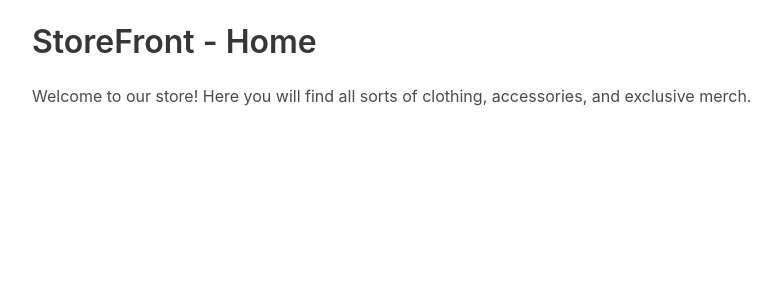
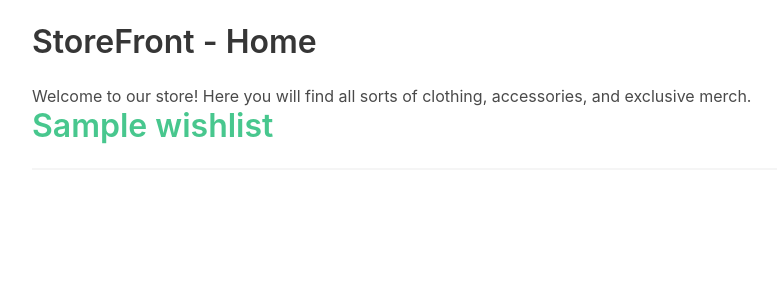
Before and after one commit to RickHayden/StoreFront, a Django app: page / in a window 1280 px wide. Shown: the part 52-352 px from the top of the page, without its empty margins (32-809 px from the left). Run offline with Django 4.2, Linux system fonts and the light colour scheme; tables that the repository leaves empty hold one stand-in row (values such as "Sample post").

Commit message:
wishlist  model

```diff
--- a/main_app/admin.py
+++ b/main_app/admin.py
@@ -1,6 +1,7 @@
 from django.contrib import admin
-from .models import Merch, Review
+from .models import Merch, Review, Wishlist
 
 # Register your models here.
 admin.site.register(Merch)
 admin.site.register(Review)
+admin.site.register(Wishlist)
--- a/main_app/models.py
+++ b/main_app/models.py
@@ -31,6 +31,14 @@
 
 
 
+class Wishlist(models.Model):
+
+    title = models.CharField(max_length = 150, default = "Wishlist")
+    content = models.ManyToManyField(Merch)
+
+    def __str__(self):
+        return self.title
+
 
 
 
--- a/main_app/static/styles/main.css
+++ b/main_app/static/styles/main.css
@@ -27,3 +27,10 @@
     background-color: hsla(0, 0%, 100%, 0.1);
     cursor: pointer;
 }
+
+img {
+    width: 100%;
+    height: 500px;
+    object-fit: cover;
+    object-position: top;
+  }
--- a/main_app/templates/home.html
+++ b/main_app/templates/home.html
@@ -1,5 +1,26 @@
 {% extends 'base.html' %}
 {% block content %}
 <h1 class="title pt-5">StoreFront - Home</h1>
-<h2>Welcome to our store! Here you will find all sorts of clothing, accessories, and exclusive merch.</h2>
+<h1>Welcome to our store! Here you will find all sorts of clothing, accessories, and exclusive merch.</h1>
+<div class="home__playlists">
+    {% for wishlist in wishlists %}
+
+        <div class="playlist mb-5">
+            <h3 class="title is-3 has-text-success">{{wishlist.title}}</h3>
+            <hr />
+
+            {% for merch in wishlist.merch.all %}
+
+                <div class="review">
+                    <span>{{forloop.counter}}</span>
+                    <span><b>{{merch.id}}</b></span>
+                    <span>{{merch.name}}</span>
+                </div>
+
+            {% endfor %}
+        </div>
+    {% empty %}
+        <div class="playlist mb-5">"There is no merchandise in this wishlist."</div>
+    {% endfor %}
+</div>
 {% endblock %}
--- a/main_app/urls.py
+++ b/main_app/urls.py
@@ -11,5 +11,5 @@
     path('merch/<int:pk>/', views.MerchDetail.as_view(), name = "merch_detail"),
     path('merch/<int:pk>/update', views.MerchUpdate.as_view(), name = "merch_update"),
     path('merch/<int:pk>/delete', views.MerchDelete.as_view(), name = "merch_delete"),
-    path('merch/<int:pk>/reviews/new/', views.ReviewCreate.as_view(), name = "review_create")
+    path('merch/<int:pk>/reviews/new/', views.ReviewCreate.as_view(), name = "review_create"),
 ]
--- a/main_app/views.py
+++ b/main_app/views.py
@@ -2,7 +2,7 @@
 from django.views import View
 from django.http import HttpResponse
 from django.views.generic.base import TemplateView
-from .models import Merch, Review
+from .models import Merch, Review, Wishlist
 from django.views.generic.edit import CreateView, UpdateView, DeleteView
 from django.views.generic import DetailView
 from django.urls import reverse
@@ -12,6 +12,10 @@
 
 class Home(TemplateView):
     template_name = "home.html"
+    def get_context_data(self, **kwargs):
+        context = super().get_context_data(**kwargs)
+        context["wishlists"] = Wishlist.objects.all()
+        return context
 
 
 
```
Also changed, not shown: main_app/migrations/0007_wishlist.py (added), main_app/migrations/0008_wishlist_title.py (added).
